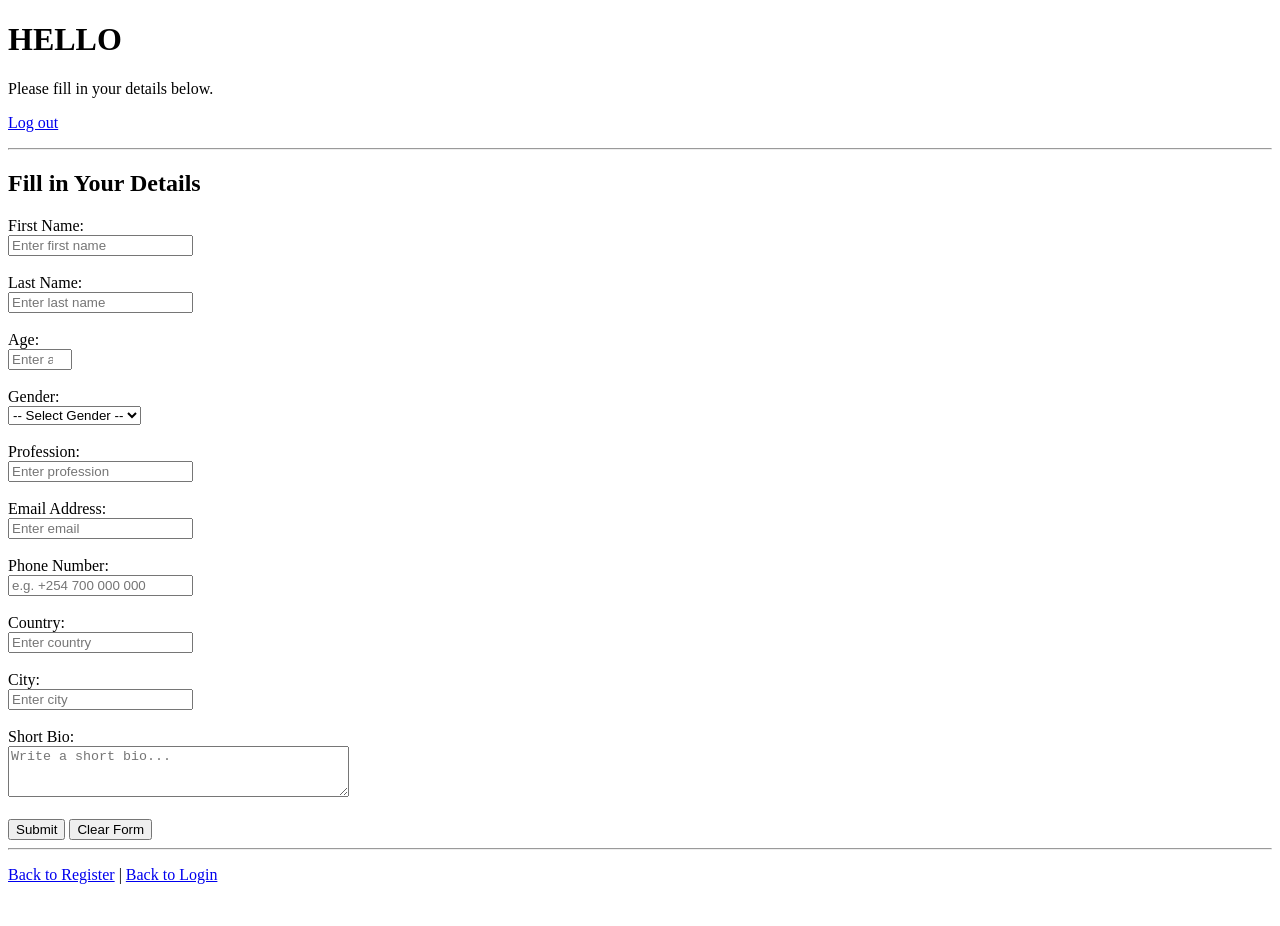
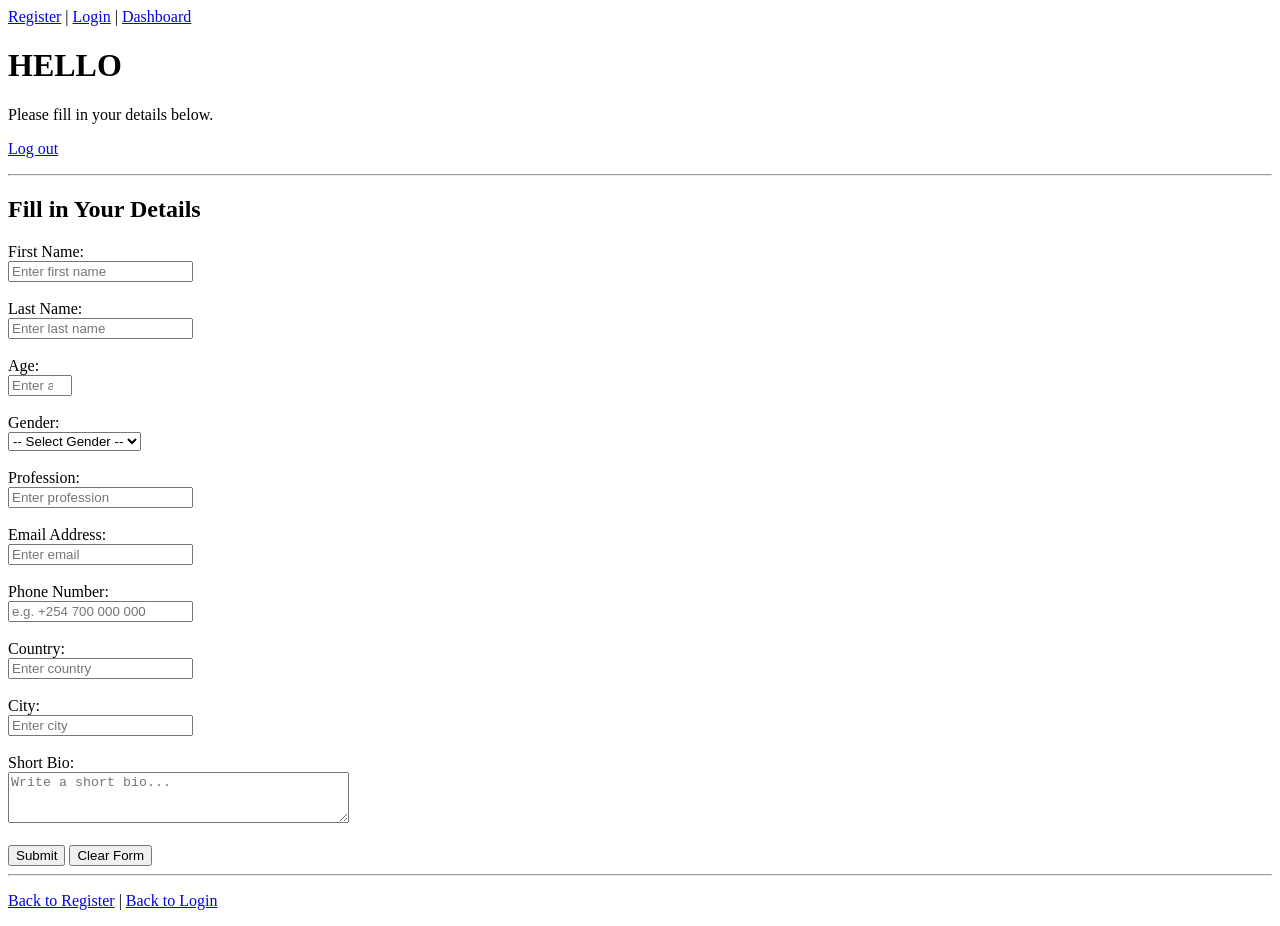
Before and after one commit to RowlandChazima/authentication, a plain HTML site: page dashboard.html in a window 1280 px wide. Before the commit the page ends 900 px from the top, so only its background shows below. Drawn offline with Linux system fonts and the light colour scheme.

Commit message:
added nav bar 1

```diff
--- a/dashboard.html
+++ b/dashboard.html
@@ -6,6 +6,11 @@
     <title>Dashboard</title>
   </head>
   <body>
+    <nav>
+      <a href="#register">Register</a> | <a href="#login">Login</a> |
+      <a href="#dashboard">Dashboard</a>
+    </nav>
+
     <h1>HELLO</h1>
     <p>Please fill in your details below.</p>
     <p><a href="login.html">Log out</a></p>
```
